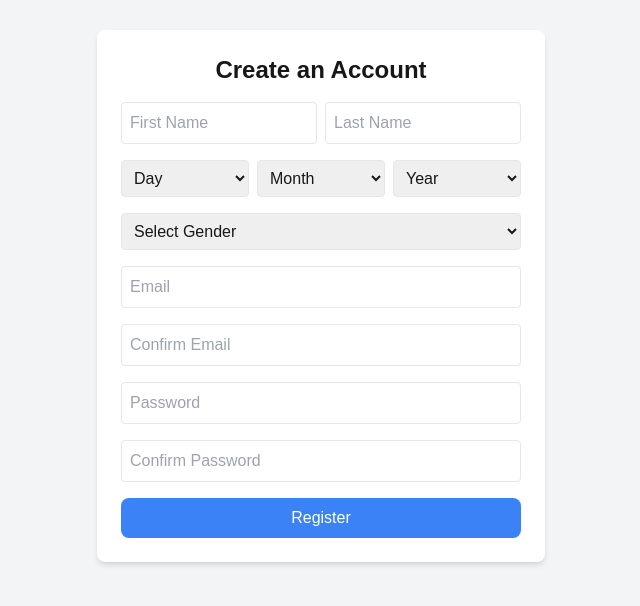
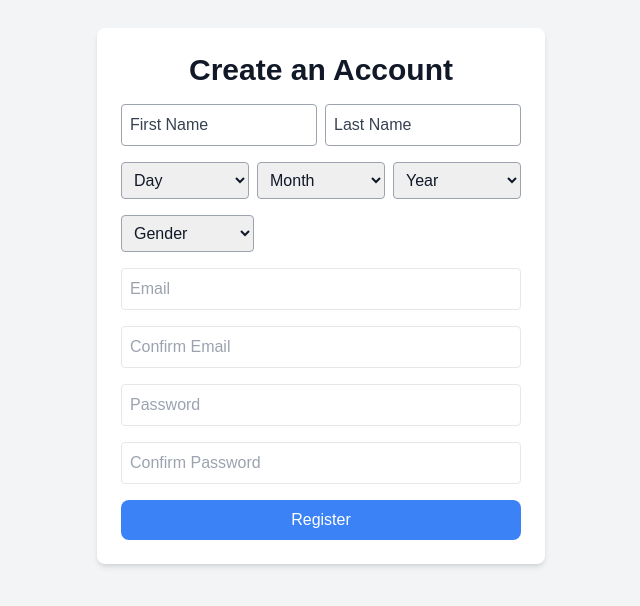
Before and after one commit to kanna-1/geekshackinghackathon, a Next.js app: page /register in a window 1280 px wide. Shown: the part 104-710 px from the top of the page, without its empty margins (319-959 px from the left). Built offline with nearby package versions, Linux system fonts and the light colour scheme.

Commit message:
feat: add changes

```diff
--- a/app/page.tsx
+++ b/app/page.tsx
@@ -110,6 +110,13 @@ export default function Home() {
               className="p-2 border border-gray-300 dark:border-gray-700 rounded-lg focus:outline-none focus:ring-2 focus:ring-blue-500"
             />
             <button
+            onClick={() => router.push("/register")}
+            className="mt-4 text-sm text-blue-400 hover:underline"
+          >
+            Don't have an account? Register here
+          </button>
+
+            <button
               type="submit"
               className="bg-blue-500 hover:bg-blue-600 text-white font-medium py-2 rounded-lg transition"
               disabled={loading}
--- a/app/register/page.tsx
+++ b/app/register/page.tsx
@@ -50,29 +50,29 @@ export default function Register() {
   return (
     <div className="flex flex-col items-center justify-center min-h-screen bg-gray-100 p-6">
       <div className="bg-white p-6 rounded-lg shadow-md w-full max-w-md">
-        <h2 className="text-2xl font-semibold text-center mb-4">Create an Account</h2>
+      <h2 className="text-3xl font-bold text-gray-900 text-center mb-4">Create an Account</h2>
         {error && <p className="text-red-500 text-center">{error}</p>}
         <form className="space-y-4" onSubmit={handleRegister}>
           <div className="flex space-x-2">
-            <input type="text" placeholder="First Name" value={firstName} onChange={(e) => setFirstName(e.target.value)} required className="p-2 border rounded w-1/2" />
-            <input type="text" placeholder="Last Name" value={lastName} onChange={(e) => setLastName(e.target.value)} required className="p-2 border rounded w-1/2" />
+            <input type="text" placeholder="First Name" value={firstName} onChange={(e) => setFirstName(e.target.value)} required className="p-2 border border-gray-400 rounded w-1/2 text-gray-900 placeholder-gray-700" />
+            <input type="text" placeholder="Last Name" value={lastName} onChange={(e) => setLastName(e.target.value)} required className="p-2 border border-gray-400 rounded w-1/2 text-gray-900 placeholder-gray-700" />
           </div>
           <div className="flex space-x-2">
-            <select value={day} onChange={(e) => setDay(e.target.value)} required className="p-2 border rounded w-1/3">
+            <select value={day} onChange={(e) => setDay(e.target.value)} required className="p-2 border border-gray-400 rounded w-1/3 text-gray-900">
               <option value="">Day</option>
               {[...Array(31)].map((_, i) => <option key={i} value={i + 1}>{i + 1}</option>)}
             </select>
-            <select value={month} onChange={(e) => setMonth(e.target.value)} required className="p-2 border rounded w-1/3">
+            <select value={month} onChange={(e) => setMonth(e.target.value)} required className="p-2 border border-gray-400 rounded w-1/3 text-gray-900">
               <option value="">Month</option>
               {["Jan", "Feb", "Mar", "Apr", "May", "Jun", "Jul", "Aug", "Sep", "Oct", "Nov", "Dec"].map((m, i) => <option key={i} value={i + 1}>{m}</option>)}
             </select>
-            <select value={year} onChange={(e) => setYear(e.target.value)} required className="p-2 border rounded w-1/3">
+            <select value={year} onChange={(e) => setYear(e.target.value)} required className="p-2 border border-gray-400 rounded w-1/3 text-gray-900">
               <option value="">Year</option>
               {[...Array(100)].map((_, i) => <option key={i} value={2024 - i}>{2024 - i}</option>)}
             </select>
           </div>
-          <select value={gender} onChange={(e) => setGender(e.target.value)} required className="p-2 border rounded w-full">
-            <option value="">Select Gender</option>
+          <select value={gender} onChange={(e) => setGender(e.target.value)} required className="p-2 border border-gray-400 rounded w-1/3 text-gray-900">
+            <option value="">Gender</option>
             <option value="Male">Male</option>
             <option value="Female">Female</option>
             <option value="Other">Other</option>
--- a/package.json
+++ b/package.json
@@ -10,6 +10,7 @@
   },
   "dependencies": {
     "@interledger/open-payments": "^6.13.2",
+    "@interledger/openapi": "^2.0.2",
     "@prisma/client": "^6.3.1",
     "bcryptjs": "^3.0.0",
     "jsonwebtoken": "^9.0.2",
--- a/tsconfig.json
+++ b/tsconfig.json
@@ -22,6 +22,6 @@
       "@/*": ["./*"]
     }
   },
-  "include": ["next-env.d.ts", "**/*.ts", "**/*.tsx", ".next/types/**/*.ts"],
+  "include": ["next-env.d.ts", "**/*.ts", "**/*.tsx", ".next/types/**/*.ts", ".next/layout.tsx"],
   "exclude": ["node_modules"]
 }
```
Also changed, not shown: 2 other files (tests, documents, lock files or other folders).
